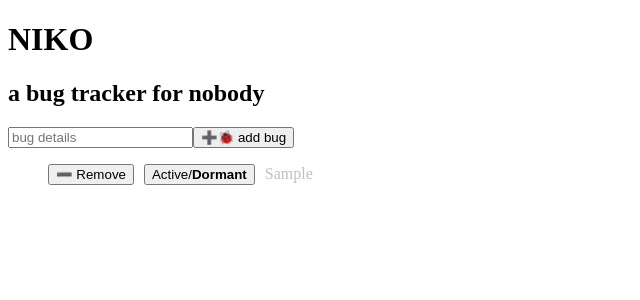
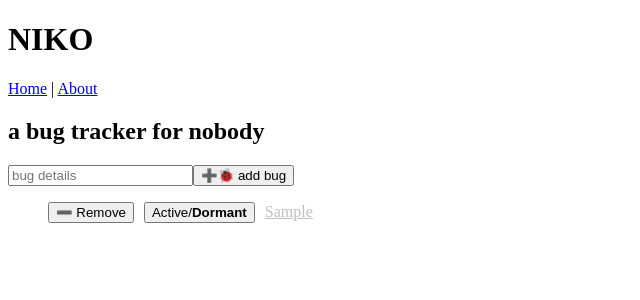
Before and after one commit to Objective-Enterprises/nik-react-ts, a React (Vite) app in the folder assignment/bug-tracker/: page / in a window 1280 px wide. Both pictures are taken after typing "Sample" into the empty fields and a click on the button "➕🐞 add bug". Shown: the top 300 px of the page, without its empty margins (0-640 px from the left). Built offline with nearby package versions, Linux system fonts and the light colour scheme.

Commit message:
Demonstrate routing

```diff
--- a/assignment/bug-tracker/package.json
+++ b/assignment/bug-tracker/package.json
@@ -11,7 +11,8 @@
   },
   "dependencies": {
     "react": "^19.2.0",
-    "react-dom": "^19.2.0"
+    "react-dom": "^19.2.0",
+    "react-router-dom": "^7.13.1"
   },
   "devDependencies": {
     "@eslint/js": "^9.39.1",
--- /dev/null
+++ b/assignment/bug-tracker/src/About.tsx
@@ -0,0 +1,8 @@
+export default function About () {
+  return (
+    <>
+      <h2>About</h2>
+      <p>a bug tracker for nobody</p>
+    </>
+  )
+}
--- a/assignment/bug-tracker/src/App.tsx
+++ b/assignment/bug-tracker/src/App.tsx
@@ -1,13 +1,91 @@
-import BugController from "./BugController"
+import { BrowserRouter, Routes, Route, Link } from "react-router-dom"
+import Home from "./Home"
+import About from "./About"
+import { useState } from "react";
+import { BugContext, type Bug } from "./BugContext";
+import BugPage from "./BugPage";
+
 function App() {
+  const [bugs, setBugs] = useState<Bug[]>(() => {
+    const localBugs = localStorage.getItem("bugs");
+    console.log("localBugs", localBugs)
+    if (!localBugs) {
+      return []
+    }
+    const parsedBugs = JSON.parse(localBugs)
+    console.log("parsedBugs", parsedBugs)
+    return parsedBugs
+  })
+
+  function addBug(bugText: string) {
+    const newBugs = [...bugs, { text: bugText, active: false }];
+    setBugs(newBugs);
+    const bugsJson = JSON.stringify(newBugs);
+    localStorage.setItem("bugs", bugsJson);
+  }
+
+  function removeBug(indexToRemove: number) {
+    const newBugs = bugs.filter((_item, index) => {
+      return index !== indexToRemove;
+    })
+    setBugs(newBugs)
+    const bugsJson = JSON.stringify(newBugs);
+    localStorage.setItem("bugs", bugsJson);
+  }
+
+  function toggleBug(indexToToggle: number) {
+    const newBugs = bugs.map((item, index) => {
+      if (indexToToggle !== index) {
+        return item
+      }
+      const updatedBug = { ...item, active: !item.active };
+      return updatedBug
+    })
+
+    setBugs(newBugs);
+    const bugsJson = JSON.stringify(newBugs);
+    localStorage.setItem("bugs", bugsJson);
+  }
 
   return (
-    <>
-      <h1>NIKO</h1>
-      <h2>a bug tracker for nobody</h2>
-      <BugController />
-    </>
+    <BrowserRouter>
+      <BugContext value={{
+        bugs,
+        addBug,
+        removeBug,
+        toggleBug
+      }}>
+        <h1>NIKO</h1>
+        <div>
+          <Link to="/">Home</Link> | <Link to="/about">About</Link>
+        </div>
+        <Routes>
+          <Route path="/" element={<Home />} />
+          <Route path="/about" element={<About />} />
+          <Route path="/bug/:index" element={<BugPage />} />
+        </Routes>
+      </BugContext>
+    </BrowserRouter>
   )
 }
 
 export default App
+
+/*
+Assignment: Social Network
+
+App
+  /(home)
+  /about
+  /contact
+  /users
+    - <AddUserForm />
+    - <UserList />
+      - <UserItem />
+        - <RemoveUser />
+  /users/:id
+    - Name
+    - Job
+    - Bio
+    - <UpdateUserForm />
+*/
--- a/assignment/bug-tracker/src/BugController.tsx
+++ b/assignment/bug-tracker/src/BugController.tsx
@@ -1,46 +1,11 @@
-import { useState } from "react";
 import AddBugForm from "./AddBugForm";
-import { BugContext, type Bug } from "./BugContext";
 import BugList from "./BugList";
 
-export default function BugController () {
-  const [bugs, setBugs] = useState<Bug[]>([])
-
-  function addBug (bugText: string) {
-    const newBugs = [...bugs, { text: bugText, active: false }];
-    setBugs(newBugs);
-  }
-
-  function removeBug (indexToRemove: number) {
-    const newBugs = bugs.filter((_item, index) => {
-      return index !== indexToRemove;
-    })
-    setBugs(newBugs)
-  }
-
-  function toggleBug (indexToToggle: number) {
-    const newBugs = bugs.map((item, index) => {
-      if (indexToToggle !== index) {
-        return item
-      }
-      const updatedBug = {...item, active: !item.active};
-      return updatedBug
-    })
-
-    setBugs(newBugs);
-  }
-
+export default function BugController() {
   return (
     <div>
-      <BugContext value={{
-        bugs,
-        addBug,
-        removeBug,
-        toggleBug
-      }}>
-        <AddBugForm />
-        <BugList />
-      </BugContext>
+      <AddBugForm />
+      <BugList />
     </div>
   )
 }
--- /dev/null
+++ b/assignment/bug-tracker/src/BugDetails.tsx
@@ -0,0 +1,33 @@
+import { Link } from "react-router-dom";
+import { type Bug } from "./BugContext";
+import RemoveBugButton from "./RemoveBugButton";
+import ToggleActiveButton from "./ToggleActiveButton";
+
+interface BugDetailsProps {
+  element: Bug
+  index: number
+}
+
+export default function BugDetails({
+  element,
+  index
+}: BugDetailsProps) {
+  const path = `/bug/${index}`
+  return (
+    <>
+      <RemoveBugButton
+        indexToRemove={index}
+      />
+      <ToggleActiveButton
+        element={element}
+        indexToToggle={index}
+      />
+      <Link
+        to={path}
+        style={{ color: element.active ? "red" : "rgb(192, 192, 192)" }}
+      >
+        {element.text}
+      </Link>
+    </>
+  )
+}
--- a/assignment/bug-tracker/src/BugItem.tsx
+++ b/assignment/bug-tracker/src/BugItem.tsx
@@ -1,6 +1,5 @@
-import { type Bug } from "./BugContext"
-import RemoveBugButton from "./RemoveBugButton";
-import ToggleActiveButton from "./ToggleActiveButton";
+import { type Bug } from "./BugContext";
+import BugDetails from "./BugDetails";
 
 interface BugItemProps {
   element: Bug
@@ -13,18 +12,10 @@ export default function BugItem ({
 }: BugItemProps) {
   return (
     <li>
-      <RemoveBugButton
-        indexToRemove={index}
+      <BugDetails
+        element={element}
+        index={index}
       />
-      <ToggleActiveButton
-        element={element}
-        indexToToggle={index}
-      />
-      <span
-        style={{ color: element.active ? "red" : "rgb(192, 192, 192)" }}
-      >
-        {element.text}
-      </span>
     </li>
   )
 }
--- /dev/null
+++ b/assignment/bug-tracker/src/BugPage.tsx
@@ -0,0 +1,23 @@
+import { useParams } from "react-router-dom";
+import { useBugContext } from "./BugContext";
+import BugDetails from "./BugDetails";
+
+
+export default function BugPage() {
+  const params = useParams()
+  if (!params.index) {
+    throw new Error("index is required")
+  }
+  const index = Number(params.index)
+  const bugContext = useBugContext()
+  const element = bugContext.bugs[index]
+  if (!element) {
+    return <p>404: bug not found</p>
+  }
+  return (
+    <BugDetails
+      element={element}
+      index={index}
+    />
+  )
+}
--- /dev/null
+++ b/assignment/bug-tracker/src/Home.tsx
@@ -0,0 +1,11 @@
+import BugController from "./BugController"
+function Home() {
+  return (
+    <>
+      <h2>a bug tracker for nobody</h2>
+      <BugController />
+    </>
+  )
+}
+
+export default Home
--- a/assignment/bug-tracker/src/main.tsx
+++ b/assignment/bug-tracker/src/main.tsx
@@ -2,5 +2,5 @@ import { createRoot } from 'react-dom/client'
 import App from './App.tsx'
 
 createRoot(document.getElementById('root')!).render(
-  <App />
+    <App />
 )
```
Also changed, not shown: 1 other file (tests, documents, lock files or other folders).
